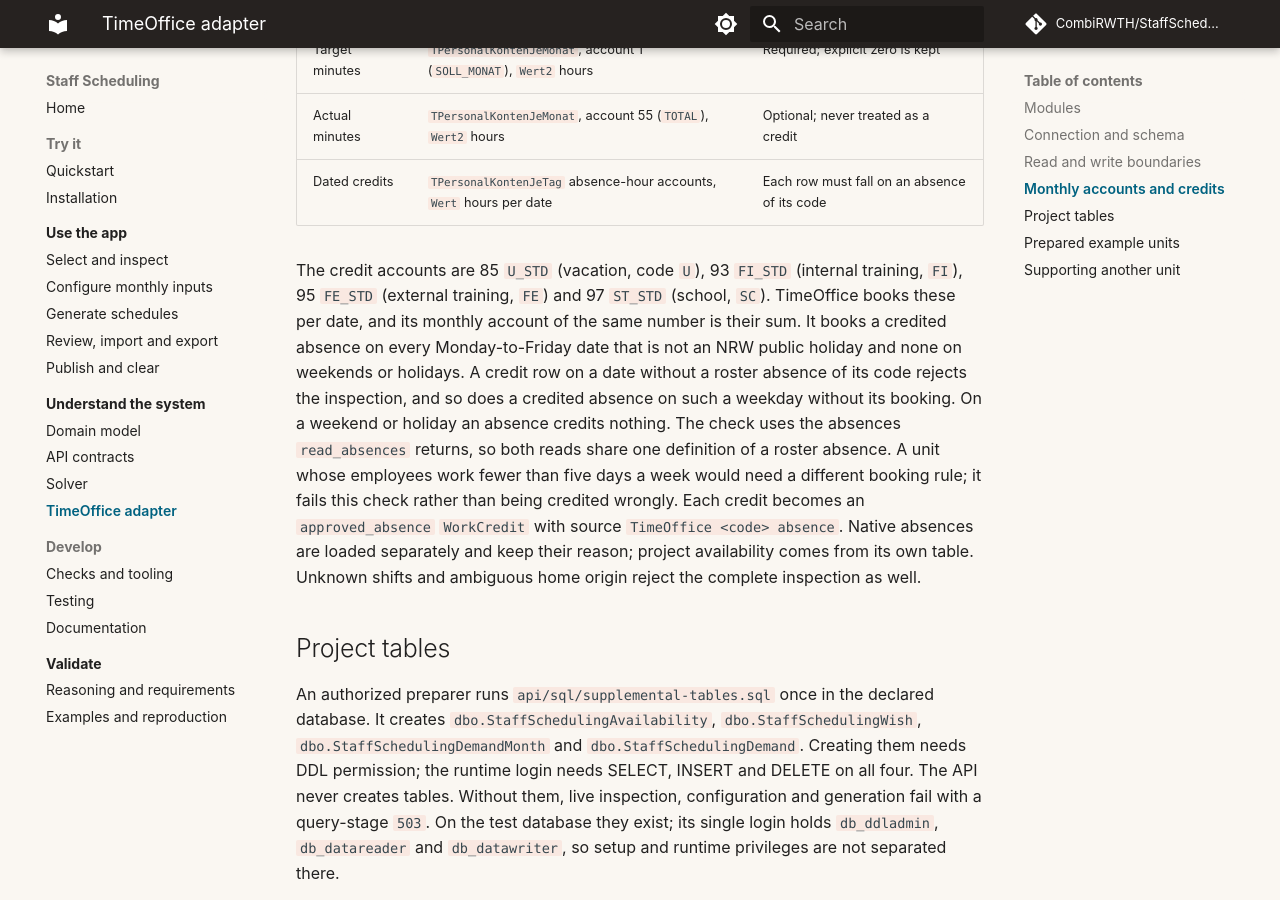
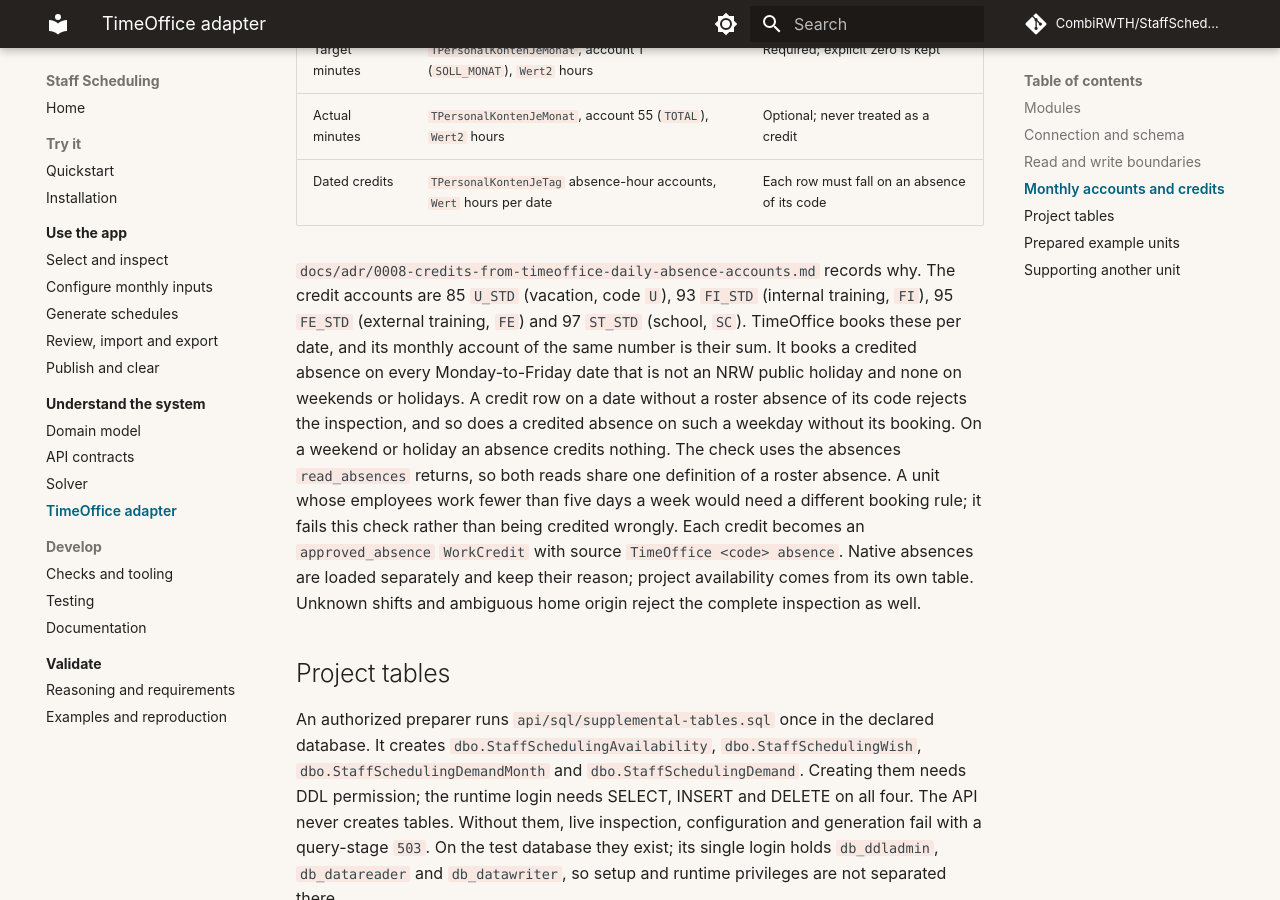
Before and after one commit to CombiRWTH/StaffScheduling, an MkDocs documentation site: the page built from docs/source/architecture/timeoffice.md, in a window 1280 px wide and 900 px high, scrolled down 2573 px. Built offline with MkDocs 1.6.1 and Material for MkDocs 9.7.7, drawn with Linux system fonts in a browser that asks for light colours; comment, search, counter and statistics services are not loaded.

Commit message:
docs: record the native credit decision and this session's UI rules
ADR 0008 explains why credits come from TimeOffice's daily absence
accounts instead of a declaration table. The UI conventions add plain
table cells, ID-before-name lists, predictable header controls, a default
editor selection and short, non-repeating labels.

```diff
--- a/docs/source/architecture/timeoffice.md
+++ b/docs/source/architecture/timeoffice.md
@@ -40,7 +40,7 @@
 | Actual minutes | `TPersonalKontenJeMonat`, account 55 (`TOTAL`), `Wert2` hours       | Optional; never treated as a credit          |
 | Dated credits  | `TPersonalKontenJeTag` absence-hour accounts, `Wert` hours per date | Each row must fall on an absence of its code |
 
-The credit accounts are 85 `U_STD` (vacation, code `U`), 93 `FI_STD` (internal training, `FI`), 95 `FE_STD` (external training, `FE`) and 97 `ST_STD` (school, `SC`). TimeOffice books these per date, and its monthly account of the same number is their sum. It books a credited absence on every Monday-to-Friday date that is not an NRW public holiday and none on weekends or holidays. A credit row on a date without a roster absence of its code rejects the inspection, and so does a credited absence on such a weekday without its booking. On a weekend or holiday an absence credits nothing. The check uses the absences `read_absences` returns, so both reads share one definition of a roster absence. A unit whose employees work fewer than five days a week would need a different booking rule; it fails this check rather than being credited wrongly. Each credit becomes an `approved_absence` `WorkCredit` with source `TimeOffice <code> absence`. Native absences are loaded separately and keep their reason; project availability comes from its own table. Unknown shifts and ambiguous home origin reject the complete inspection as well.
+`docs/adr/0008-credits-from-timeoffice-daily-absence-accounts.md` records why. The credit accounts are 85 `U_STD` (vacation, code `U`), 93 `FI_STD` (internal training, `FI`), 95 `FE_STD` (external training, `FE`) and 97 `ST_STD` (school, `SC`). TimeOffice books these per date, and its monthly account of the same number is their sum. It books a credited absence on every Monday-to-Friday date that is not an NRW public holiday and none on weekends or holidays. A credit row on a date without a roster absence of its code rejects the inspection, and so does a credited absence on such a weekday without its booking. On a weekend or holiday an absence credits nothing. The check uses the absences `read_absences` returns, so both reads share one definition of a roster absence. A unit whose employees work fewer than five days a week would need a different booking rule; it fails this check rather than being credited wrongly. Each credit becomes an `approved_absence` `WorkCredit` with source `TimeOffice <code> absence`. Native absences are loaded separately and keep their reason; project availability comes from its own table. Unknown shifts and ambiguous home origin reject the complete inspection as well.
 
 ## Project tables
 
```
Also changed, not shown: docs/adr/0008-credits-from-timeoffice-daily-absence-accounts.md (added, +13 -0 lines), docs/source/architecture/index.md (+5 -1 lines).
